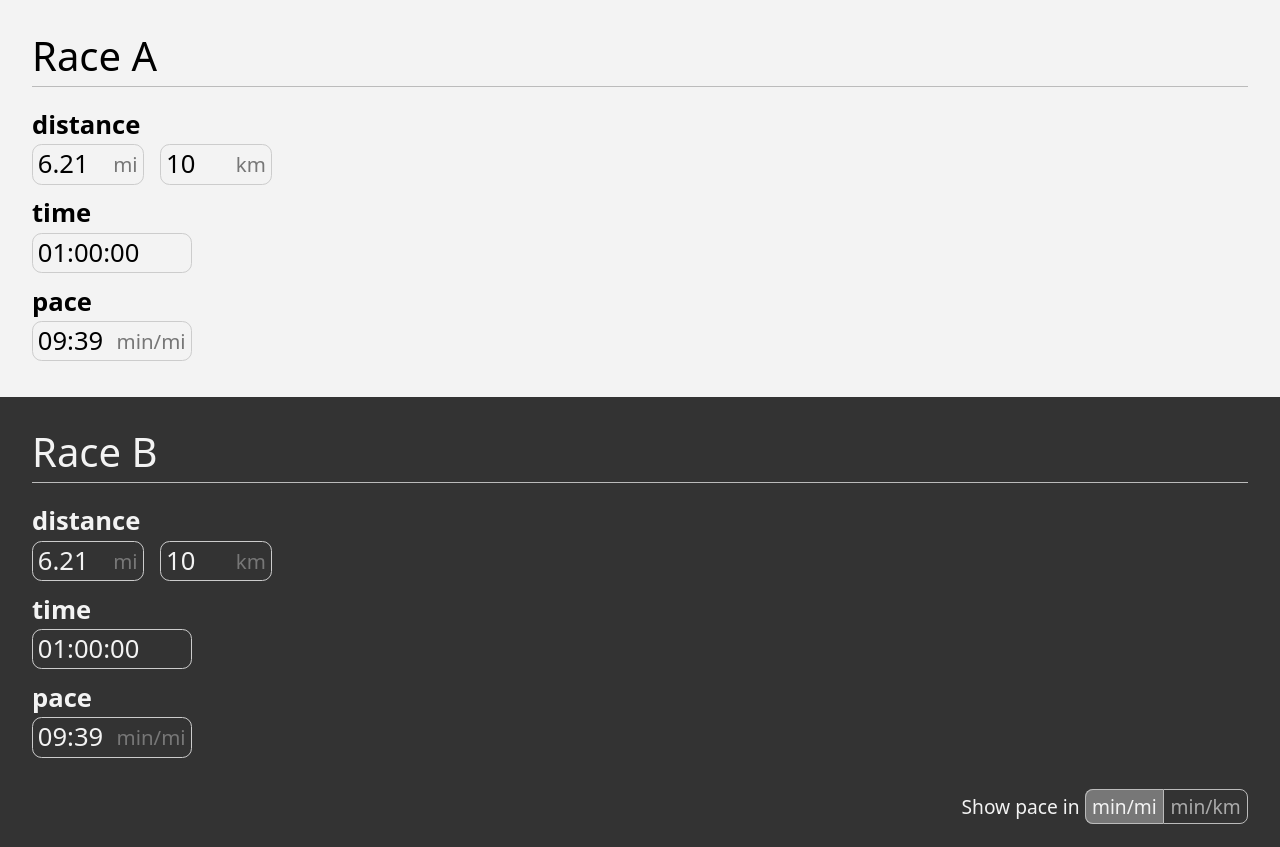
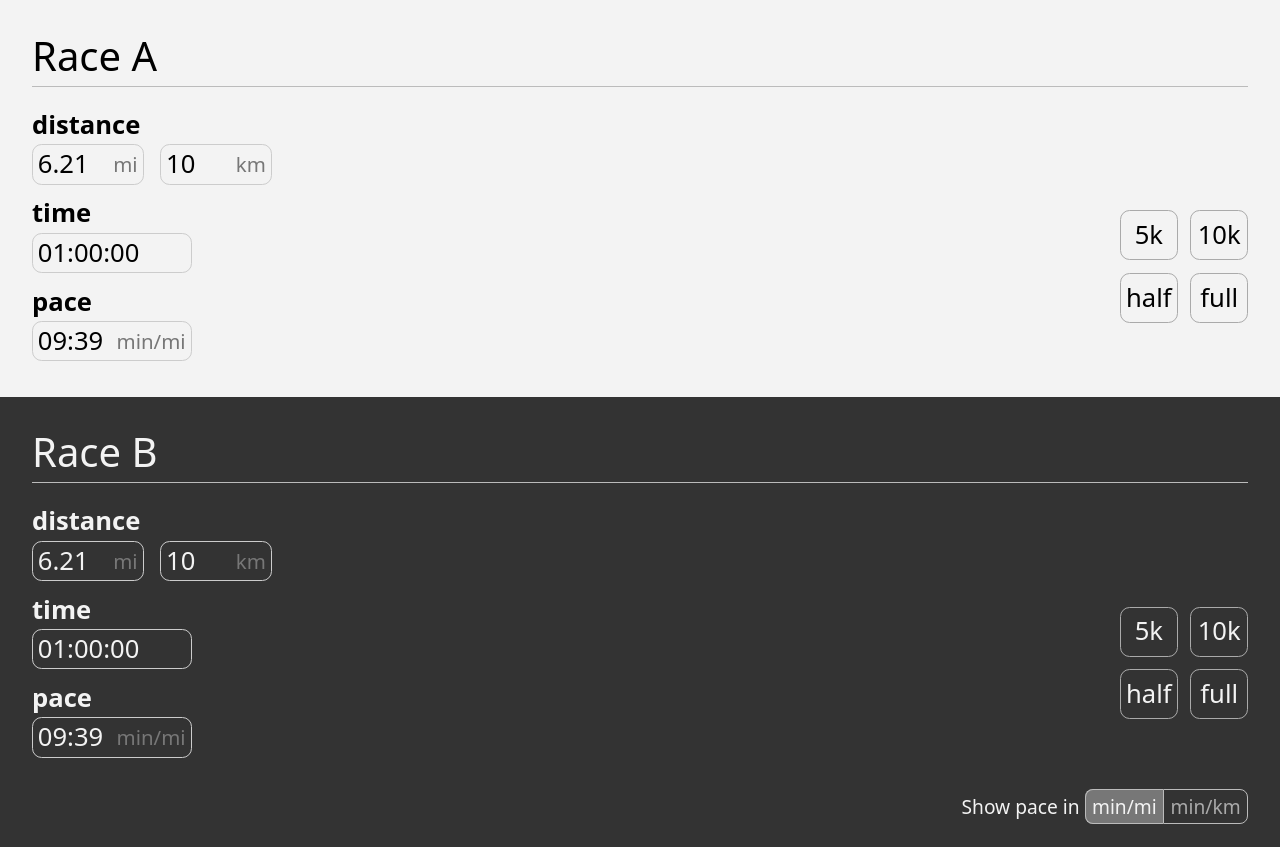
Before and after one commit to jamiekowalski/pace-conversion, a SvelteKit app: page / in a window 1280 px wide. Built offline with nearby package versions, Linux system fonts and the light colour scheme.

Commit message:
Add distance shortcuts

```diff
--- /dev/null
+++ b/src/lib/QuickSelection.svelte
@@ -0,0 +1,35 @@
+<script lang="ts">
+    const MARATHON_KM = 42.195
+    const HALF_KM = 21.0975
+    const TEN_KM = 10
+    const FIVE_KM = 5
+
+    const {
+        setKm,
+    } = $props();
+</script>
+
+<div class="container">
+    <div class="button" onclick={() => setKm(FIVE_KM)}>5k</div>
+    <div class="button" onclick={() => setKm(TEN_KM)}>10k</div>
+    <div class="button" onclick={() => setKm(HALF_KM)}>half</div>
+    <div class="button" onclick={() => setKm(MARATHON_KM)}>full</div>
+</div>
+
+<style>
+    .container {
+        display: grid;
+        width: 8rem;
+        grid-template-columns: repeat(2, 1fr);
+        gap: 0.8rem;
+        float: right;
+        margin-top: 1rem;
+    }
+    .button {
+        border: 1px solid #aaa;
+        border-radius: 0.6rem;
+        padding: 0.3rem;
+        cursor: pointer;
+        text-align: center;
+    }
+</style>
--- a/src/routes/+page.svelte
+++ b/src/routes/+page.svelte
@@ -4,6 +4,7 @@
   import InputNormalizeOnBlur from '$lib/InputNormalizeOnBlur.svelte';
   import TimeInput from '$lib/TimeInput.svelte';
   import { browser } from '$app/environment';
+    import QuickSelection from '$lib/QuickSelection.svelte';
 
   const KM_PER_MILE = 1.60934;
   const MIN_MI = 'min/mi';
@@ -77,6 +78,8 @@
     />
   </InputBlock>
 
+  <QuickSelection setKm={(v: number) => distance1miles = v / KM_PER_MILE} />
+
   <InputBlock name="time">
     <TimeInput
       name="time"
@@ -131,7 +134,9 @@
     />
   </InputBlock>
 
-  <InputBlock name="time">
+  <QuickSelection setKm={(v: number) => distance2miles = v / KM_PER_MILE} />
+
+    <InputBlock name="time">
     <TimeInput
       name="time"
       bind:value={
```
